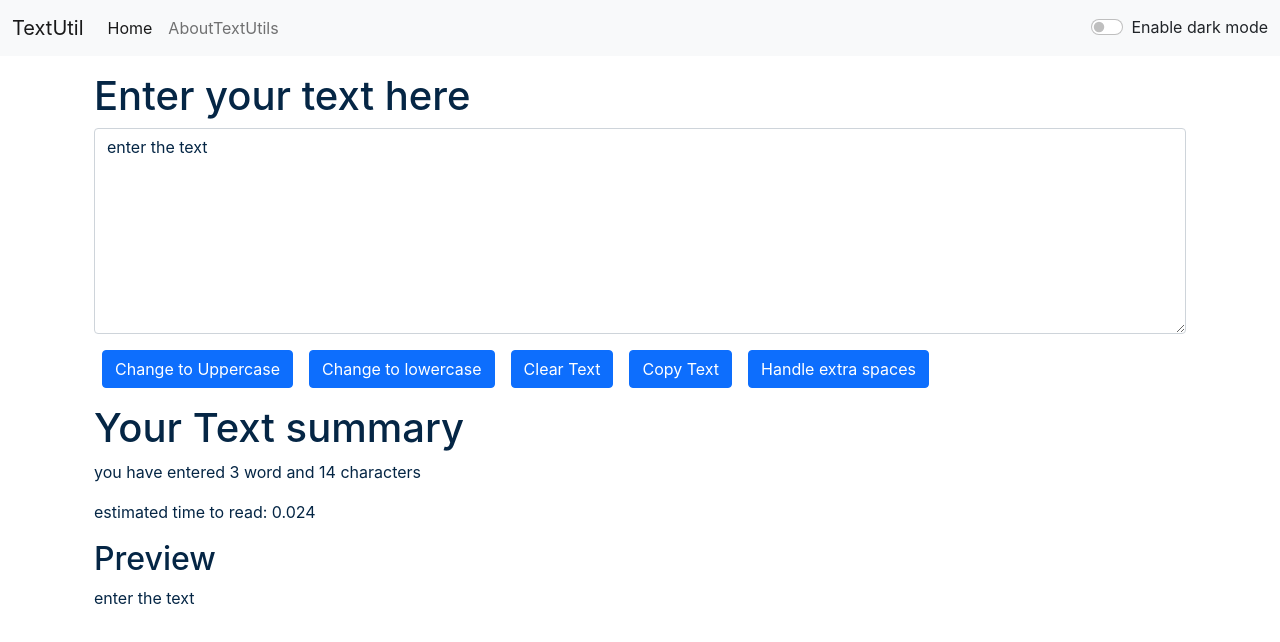
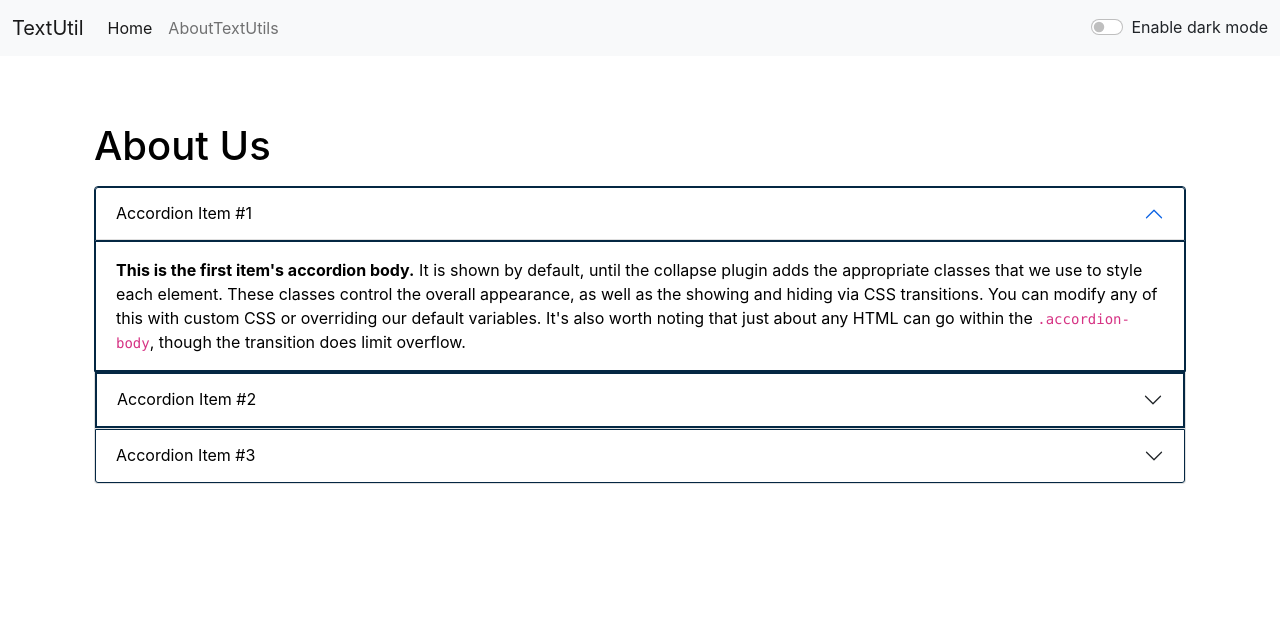
Before and after one commit to Harimohan46651/reactLearning, a React (Create React App) app: page /about in a window 1280 px wide. Shown: the top 642 px of the page. Built offline with nearby package versions, Linux system fonts and the light colour scheme.

Commit message:
some improvements
improvements like counting words,about.js, fixing spaces for alert, etc

```diff
--- a/package.json
+++ b/package.json
@@ -8,6 +8,7 @@
     "@testing-library/user-event": "^13.5.0",
     "react": "^18.2.0",
     "react-dom": "^18.2.0",
+    "react-router-dom": "^6.15.0",
     "react-scripts": "5.0.1",
     "web-vitals": "^2.1.4"
   },
--- a/public/index.html
+++ b/public/index.html
@@ -13,7 +13,7 @@
     <link rel="manifest" href="%PUBLIC_URL%/manifest.json" />
     <!-- Bootstrap CSS -->
     <link href="https://cdn.jsdelivr.net/npm/bootstrap@5.1.3/dist/css/bootstrap.min.css" rel="stylesheet" integrity="sha384-1BmE4kWBq78iYhFldvKuhfTAU6auU8tT94WrHftjDbrCEXSU1oBoqyl2QvZ6jIW3" crossorigin="anonymous">
-    <title>React App</title>
+    <title>Textutils</title>
   </head>
   <body>
     <noscript>You need to enable JavaScript to run this app.</noscript>
--- a/src/App.js
+++ b/src/App.js
@@ -3,28 +3,56 @@ import './App.css';
 import Navbar from './components/Navbar';
 import Textform from './components/Textform';
 import React,{useState} from 'react'
-
+import Alert from './components/Alert';
+import About from './components/About';
+import {
+  BrowserRouter as Router,
+  Route
+} from "react-router-dom"
+import { Routes } from "react-router"
 function App() {
   const[mode, setMode] = useState('light')
+  const[alert,setAlert] = useState(null)
+  const showAlert= (type,message)=>{
+    setAlert({type:type,
+      msg:message
+    })
+    setTimeout(() => {
+      setAlert(null)
+    }, 1500);
+  }
   const toggleMode = ()=>{
     if(mode === 'dark')
     {
        setMode('light')
-       document.body.style.backgroundColor='white';
+       document.body.style.backgroundColor='white'
+       showAlert('success','light mode enabled')
     }
     else{
       setMode('dark')
-      document.body.style.backgroundColor='#052645';
+      document.body.style.backgroundColor='#042743'
+      showAlert('success','dark mode enabled')
     }
 }
   return (
     <>
+    <Router>
     <Navbar title= "TextUtil" about="AboutTextUtils" mode= {mode} toggleMode={toggleMode}/>
+   <Alert alert={alert}/>
     <div className='container my-3'>
-      <Textform heading="Enter your text here" mode= {mode}/>
+    <Routes>
+    <Route exact path="/about" element={<About mode={mode}/>}>
+
+    </Route>
+    <Route exact path="/" element = {<Textform heading="Enter your text here" mode= {mode} showAlert={showAlert}/>}>
+
+    </Route>
+
+  </Routes>
+
     </div>
     {/* <About/> */}
-
+    </Router>
     </>
   );
 }
--- a/src/components/About.js
+++ b/src/components/About.js
@@ -1,31 +1,24 @@
-import React, {useState} from 'react'
+import React from 'react'
 
-export default function About() {
-    const [myStyle, setMyStyle] = useState({
-        color: 'black',
-        backgroundColor: 'white'
-    })
-    const [btnText, setBtnText] = useState("Enable Dark Mode")
-    const toggleStyle = ()=>{
-        if(myStyle.color==='white')
-        {
-            setMyStyle({color: 'black',
-            backgroundColor: 'white'
-        })
-        setBtnText("Enable Dark Mode")
-        }
-        else{
-            setMyStyle({color: 'white',
-            backgroundColor: 'black',
-            border: '1px solid white'
-        })
-        setBtnText('Enable Light Mode')
-        }
+export default function About(props) {
+
+    let myStyle1 = {
+        color: props.mode==='dark'?'white':'black',
+        backgroundColor: props.mode==='dark'?'#042743':'white'
+        // border:'2px solid',
+        // borderColor: props.mode==='dark'?'white':'#042743',
+    }
+    let myStyle = {
+        color: props.mode==='dark'?'white':'black',
+        backgroundColor: props.mode==='dark'?'#042743':'white',
+        border:'1px solid',
+        borderColor: props.mode==='dark'?'white':'#042743',
     }
 
+
   return (
-    <div className='container' style={myStyle}>
-        <h1 className='my-3'>About Us</h1>
+    <div className='container' >
+        <h1 className='my-3' style={myStyle1}>About Us</h1>
         <div className="accordion" id="accordionExample" >
             <div className="accordion-item" style={myStyle}>
                 <h2 className="accordion-header" id="headingOne">
@@ -65,7 +58,6 @@ export default function About() {
         </div>
         </div>
         <div className='container'>
-        <button onClick={toggleStyle} type="button" class="btn btn-primary">{btnText}</button>
         </div>
     </div>
 
--- /dev/null
+++ b/src/components/Alert.js
@@ -0,0 +1,13 @@
+import React from 'react'
+
+export default function Alert(props) {
+  return (
+      <div style={{height: '50px'}}>
+    {props.alert && <div className={`alert alert-${props.alert.type} alert-dismissible fade show`} role="alert" >
+        <strong>{props.alert.type}!</strong> {props.alert.msg}
+    </div>}
+    </div>
+
+
+  )
+}
--- a/src/components/Navbar.js
+++ b/src/components/Navbar.js
@@ -1,21 +1,22 @@
 import React from 'react'
 import PropTypes from 'prop-types';
+import { Link } from 'react-router-dom';
 
 export default function Navbar(props) {
   return (
     <nav className={`navbar navbar-expand-lg navbar-${props.mode} bg-${props.mode}`}>
     <div className="container-fluid">
-      <a className="navbar-brand" href="/">{props.title}</a>
+      <Link className="navbar-brand" to="/">{props.title}</Link>
       <button className="navbar-toggler" type="button" data-bs-toggle="collapse" data-bs-target="#navbarSupportedContent" aria-controls="navbarSupportedContent" aria-expanded="false" aria-label="Toggle navigation">
         <span className="navbar-toggler-icon"></span>
       </button>
       <div className="collapse navbar-collapse" id="navbarSupportedContent">
         <ul className="navbar-nav me-auto mb-2 mb-lg-0">
           <li className="nav-item">
-            <a className="nav-link active" aria-current="page" href="/">Home</a>
+            <Link className="nav-link active" aria-current="page" to="/">Home</Link>
           </li>
           <li className="nav-item">
-            <a className="nav-link" href="/">{props.about}</a>
+            <Link className="nav-link" to="/about">{props.about}</Link>
           </li>
         </ul>
         {/* <form className="d-flex" role="search">
@@ -24,7 +25,7 @@ export default function Navbar(props) {
         </form> */}
         <div className={`form-check form-switch text-${props.mode === 'dark'? 'light':'dark'}`}>
             <input className="form-check-input" type="checkbox" role="switch" id="flexSwitchCheckDefault" onClick={props.toggleMode}/>
-            <label className="form-check-label" htmlfor="flexSwitchCheckDefault">{`Enable dark mode`}</label>
+            <label className="form-check-label" htmlFor="flexSwitchCheckDefault">{`Enable dark mode`}</label>
         </div>
       </div>
     </div>
--- a/src/components/Textform.js
+++ b/src/components/Textform.js
@@ -2,52 +2,59 @@ import React, {useState} from 'react'
 
 
 export default function Textform(props) {
-    const [text,setText] = useState("enter the text")
+    const [text,setText] = useState("")
     const handleUpClick = ()=>{
         let convertedText = text.toUpperCase()
         setText(convertedText)
+        props.showAlert("Success","changed to upperCase")
     }
     const handleLoClick = ()=>{
         let convertedText = text.toLowerCase()
         setText(convertedText)
+        props.showAlert("Success","changed to lowerCase")
     }
     const clearText = ()=>{
         let convertedText = ''
         setText(convertedText)
+        props.showAlert("Success","cleared text")
     }
     const copyText = ()=>{
         let copiedText = document.getElementById("myBox")
         copiedText.select()
         navigator.clipboard.writeText(copiedText.value)
+        document.getSelection().removeAllRanges()
+        props.showAlert("Success","copied to clipboard")
     }
     const handleOnChange = (event)=>{
         console.log("on change clicked")
         setText(event.target.value)
+        // props.showAlert("Success","changed")
     }
     const handleExtraSpaces = ()=>{
         let newText = text.split(/[ ]+/)
         setText(newText.join(" "))
+        props.showAlert("Success","removed extra spaces")
     }
   return (
     <>
         <div className='container' style={{color:props.mode==='dark' ? 'white':'#052645'}}>
             <h1 >{props.heading}</h1>
             <div className="mb-3">
-            <textarea className="form-control" value = {text} onChange = {handleOnChange} style={{backgroundColor: props.mode==='dark' ? 'grey':'white', color:props.mode==='dark'?'white':'#052645'}} id="myBox" rows="8" ></textarea>
+            <textarea className="form-control" value = {text} onChange = {handleOnChange} style={{backgroundColor: props.mode==='dark' ? '#13466e':'white', color:props.mode==='dark'?'white':'#052645'}} id="myBox" rows="8" ></textarea>
             </div>
-            <button onClick={handleUpClick} className="btn btn-primary mx-2">Change to Uppercase</button>
-            <button onClick={handleLoClick} className="btn btn-primary mx-2">Change to lowercase</button>
-            <button onClick={clearText} className="btn btn-primary mx-2">Clear Text</button>
-            <button onClick={copyText} className="btn btn-primary mx-2">Copy Text</button>
-            <button onClick={handleExtraSpaces} className="btn btn-primary mx-2">Handle extra spaces</button>
+            <button disabled={text.length===0} onClick={handleUpClick} className="btn btn-primary mx-2 my-2">Change to Uppercase</button>
+            <button disabled={text.length===0} onClick={handleLoClick} className="btn btn-primary mx-2 my-2">Change to lowercase</button>
+            <button disabled={text.length===0} onClick={clearText} className="btn btn-primary mx-2 my-2">Clear Text</button>
+            <button disabled={text.length===0} onClick={copyText} className="btn btn-primary mx-2 my-2">Copy Text</button>
+            <button disabled={text.length===0} onClick={handleExtraSpaces} className="btn btn-primary mx-2 my-2">Handle extra spaces</button>
 
         </div>
         <div className='container my-3' style={{color:props.mode==='dark'?'white':'#052645'}}>
         <h1>Your Text summary</h1>
-        <p>you have entered {text.split(' ').length} word and {text.length} characters </p>
-        <p> estimated time to read: {0.008*text.split(' ').length}</p>
+        <p>you have entered {text.split(/[\s+]/).filter((element)=>{return element.length!==0}).length} word and {text.length} characters </p>
+        <p> estimated time to read: {0.008*text.split(' ').filter((element)=>{return element.length!==0}).length}</p>
         <h2>Preview</h2>
-        <p>{text.length>0 ? text:'enter some chars to preview'}</p>
+        <p>{text.length>0 ? text:'Nothing to preview'}</p>
         </div>
     </>
   )
```
Also changed, not shown: 1 other file (tests, documents, lock files or other folders).
